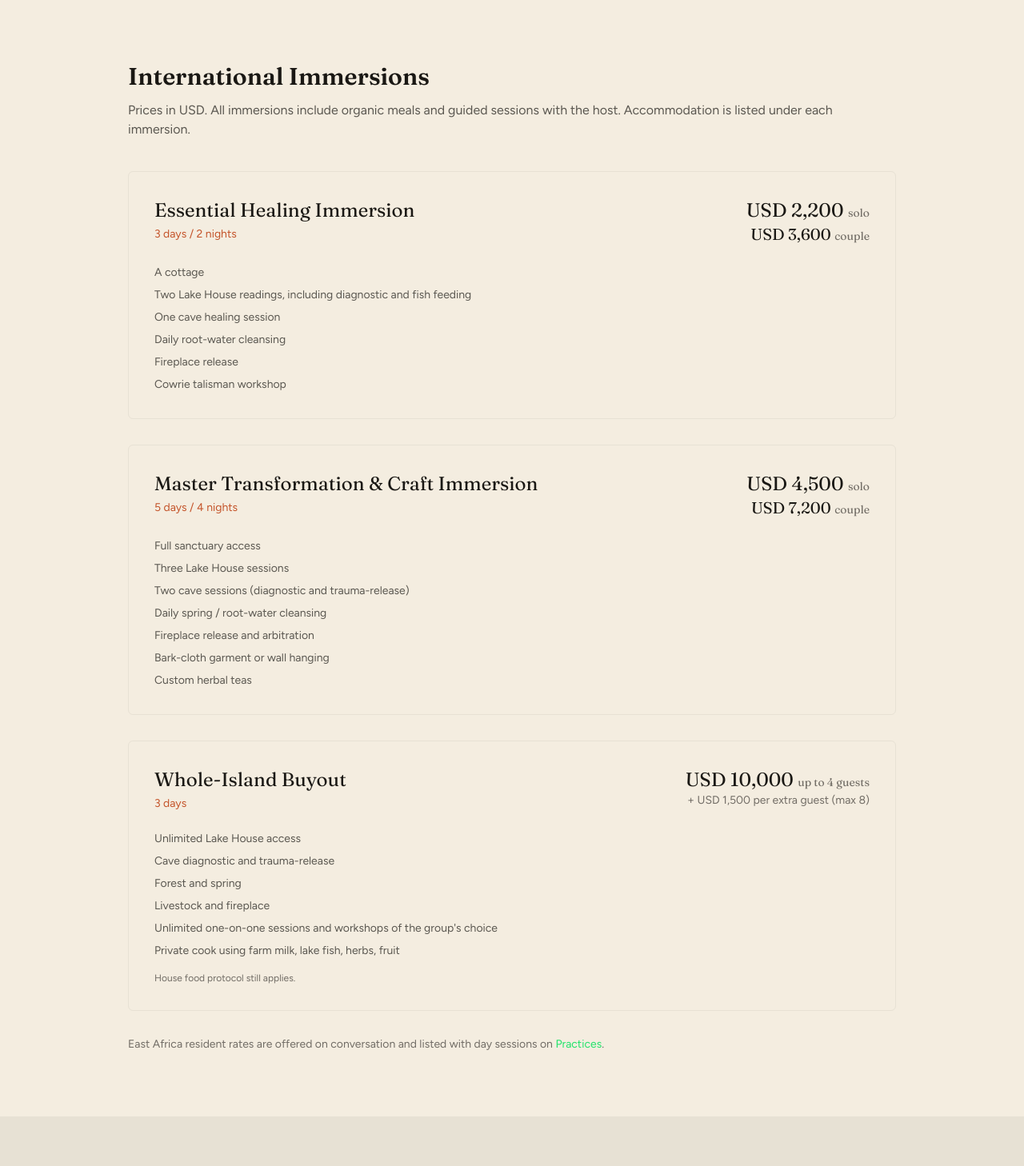
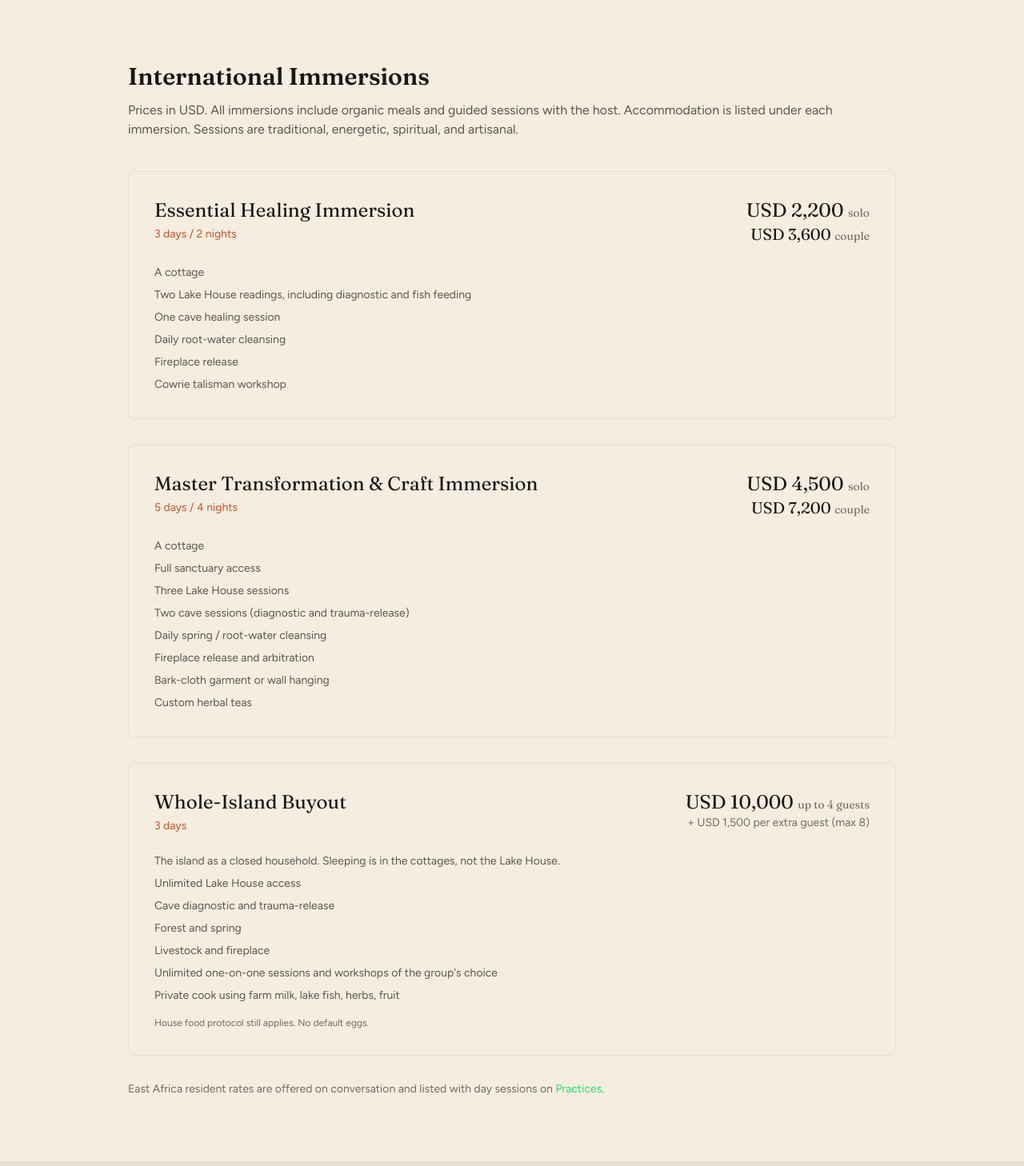
Before and after one commit to okechbrian/ba-lubaale-ancestral-sanctuary, a Next.js app: page /immersions in a window 1280 px wide. Shown: the part 472-1930 px from the top of the page at 80% size. Built offline with nearby package versions, Linux system fonts and the light colour scheme.

Commit message:
immersions: Master guests sleep in a cottage, not the Lake House

```diff
--- a/app/immersions/page.tsx
+++ b/app/immersions/page.tsx
@@ -11,7 +11,6 @@ export const metadata: Metadata = {
 export default function ImmersionsPage() {
   return (
     <>
-      {/* Hero */}
       <section className="relative flex min-h-[50vh] items-end overflow-hidden">
         <div className="absolute inset-0 bg-dusk" />
         <Image
@@ -33,7 +32,6 @@ export default function ImmersionsPage() {
         </div>
       </section>
 
-      {/* International table */}
       <section className="bg-cream py-16 sm:py-20">
         <div className="mx-auto max-w-5xl px-4 sm:px-6 lg:px-8">
           <h2 className="font-display text-3xl font-semibold text-ink">
@@ -42,11 +40,11 @@ export default function ImmersionsPage() {
           <p className="mt-3 text-ink/70">
             Prices in USD. All immersions include organic meals and guided
             sessions with the host. Accommodation is listed under each
-            immersion.
+            immersion. Sessions are traditional, energetic, spiritual, and
+            artisanal.
           </p>
 
           <div className="mt-10 space-y-8">
-            {/* Essential */}
             <div className="rounded-md border border-mist p-6 sm:p-8">
               <div className="flex flex-col justify-between gap-4 sm:flex-row sm:items-start">
                 <div>
@@ -75,12 +73,11 @@ export default function ImmersionsPage() {
               </ul>
             </div>
 
-            {/* Master */}
             <div className="rounded-md border border-mist p-6 sm:p-8">
               <div className="flex flex-col justify-between gap-4 sm:flex-row sm:items-start">
                 <div>
                   <h3 className="font-display text-2xl text-ink">
-                    Master Transformation &amp; Craft Immersion
+                    Master Transformation & Craft Immersion
                   </h3>
                   <p className="mt-1 text-sm text-bark">5 days / 4 nights</p>
                 </div>
@@ -95,6 +92,7 @@ export default function ImmersionsPage() {
                 </div>
               </div>
               <ul className="mt-6 space-y-2 text-sm text-ink/70">
+                <li>A cottage</li>
                 <li>Full sanctuary access</li>
                 <li>Three Lake House sessions</li>
                 <li>Two cave sessions (diagnostic and trauma-release)</li>
@@ -105,7 +103,6 @@ export default function ImmersionsPage() {
               </ul>
             </div>
 
-            {/* Buyout */}
             <div className="rounded-md border border-mist p-6 sm:p-8">
               <div className="flex flex-col justify-between gap-4 sm:flex-row sm:items-start">
                 <div>
@@ -125,18 +122,19 @@ export default function ImmersionsPage() {
                 </div>
               </div>
               <ul className="mt-6 space-y-2 text-sm text-ink/70">
+                <li>The island as a closed household. Sleeping is in the cottages, not the Lake House.</li>
                 <li>Unlimited Lake House access</li>
                 <li>Cave diagnostic and trauma-release</li>
                 <li>Forest and spring</li>
                 <li>Livestock and fireplace</li>
                 <li>
                   Unlimited one-on-one sessions and workshops of the
-                  group&apos;s choice
+                  group's choice
                 </li>
                 <li>Private cook using farm milk, lake fish, herbs, fruit</li>
               </ul>
               <p className="mt-4 text-xs text-ink/60">
-                House food protocol still applies.
+                House food protocol still applies. No default eggs.
               </p>
             </div>
           </div>
@@ -152,7 +150,6 @@ export default function ImmersionsPage() {
         </div>
       </section>
 
-      {/* Supporting stills */}
       <section className="bg-mist py-16 sm:py-20">
         <div className="mx-auto max-w-5xl px-4 sm:px-6 lg:px-8">
           <div className="grid gap-4 sm:grid-cols-3">
@@ -187,7 +184,6 @@ export default function ImmersionsPage() {
         </div>
       </section>
 
-      {/* CTA */}
       <section className="bg-dusk py-16 sm:py-20">
         <div className="mx-auto max-w-3xl px-4 text-center sm:px-6 lg:px-8">
           <h2 className="font-display text-3xl font-semibold text-cream">
```
